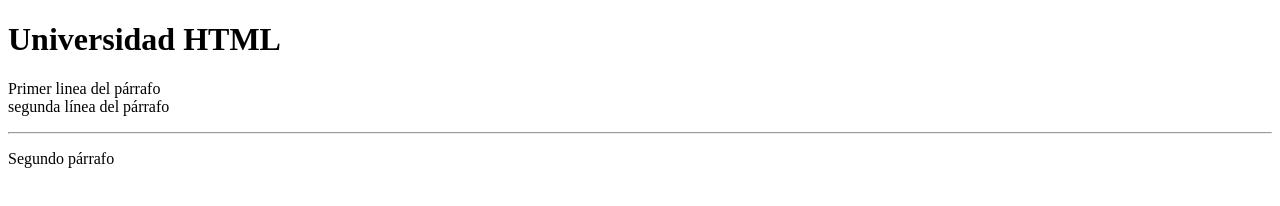
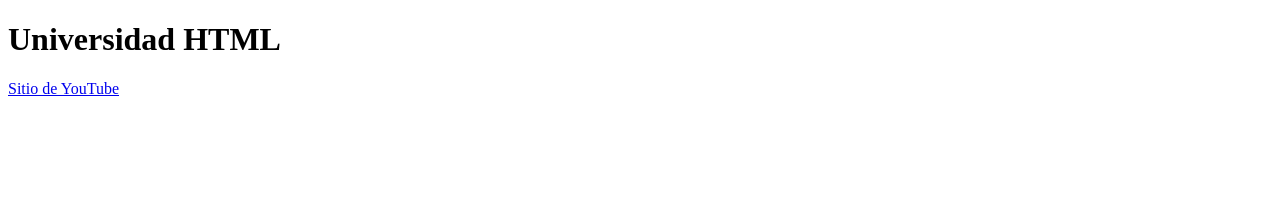
Before and after one commit to samujm/HTML, a plain HTML site: page Leccion02/index.html in a window 1280 px wide. Drawn offline with Linux system fonts and the light colour scheme.

Commit message:
href a sitio web

```diff
--- a/Leccion02/index.html
+++ b/Leccion02/index.html
@@ -17,10 +17,13 @@
 
     <!--------------- Utilizar etiquetas para dar el significado correcto ------------------->
     <h1>Universidad HTML</h1>
-    <p>Primer linea del párrafo<br/> segunda línea del párrafo</p>
+    <a href="https://www.youtube.com/">Sitio de YouTube</a>
+    <!--  -->
+
+    <!-- <p>Primer linea del párrafo<br/> segunda línea del párrafo</p> -->
 
     <!------------------------- Horizontal rule (HR) ------------------------------------------------->
-    <hr>
-    <p>Segundo párrafo</p>
+    <!-- <hr>  -->
+    <!-- <p>Segundo párrafo</p> -->
 </body>
 </html>
```
